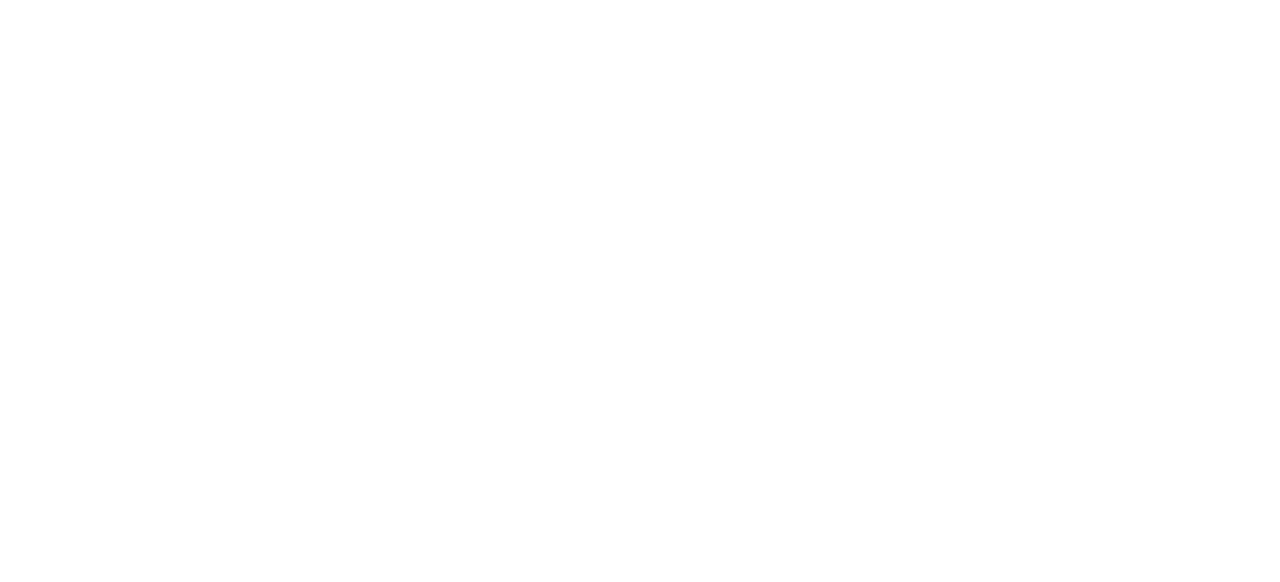
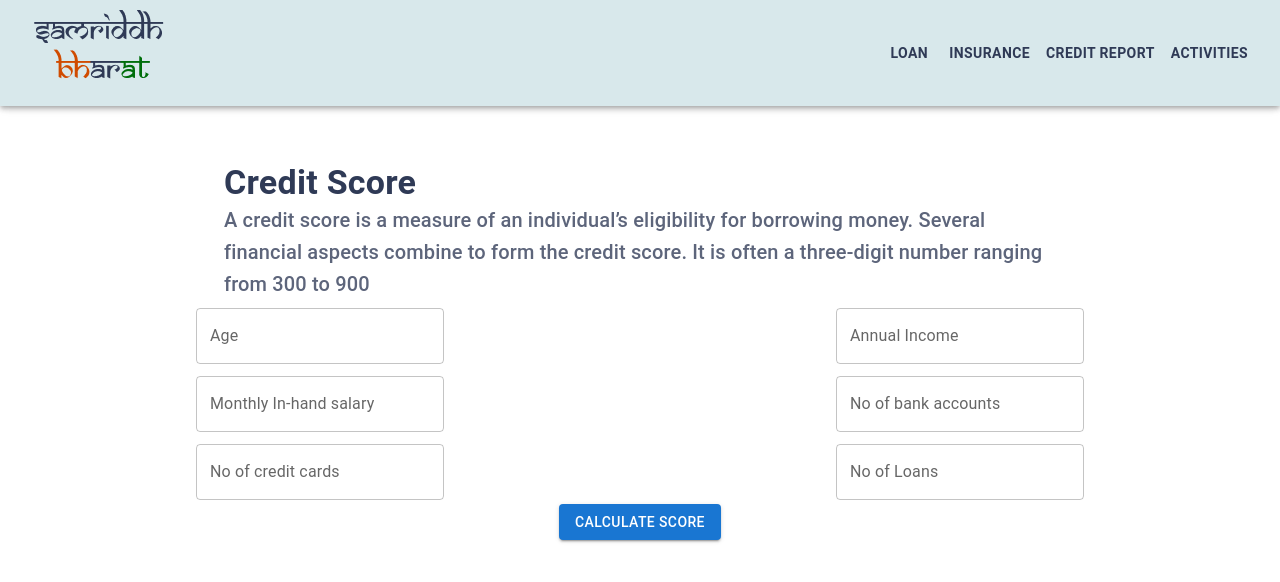
Before and after one commit to dishantzaveri/RajasthanITHackathon, a React (Create React App) app in the folder rajasthan-hackathon/: page /credit in a window 1280 px wide. Before the commit this address had no page. Shown: the top 582 px of the page. Built offline with nearby package versions, Linux system fonts and the light colour scheme.

Commit message:
cibil score

```diff
--- a/rajasthan-hackathon/package.json
+++ b/rajasthan-hackathon/package.json
@@ -3,6 +3,10 @@
   "version": "0.1.0",
   "private": true,
   "dependencies": {
+    "@emotion/react": "^11.10.6",
+    "@emotion/styled": "^11.10.6",
+    "@mui/icons-material": "^5.11.11",
+    "@mui/material": "^5.11.13",
     "@testing-library/jest-dom": "^5.16.5",
     "@testing-library/react": "^13.4.0",
     "@testing-library/user-event": "^13.5.0",
@@ -10,6 +14,7 @@
     "react-dom": "^18.2.0",
     "react-router-dom": "^6.9.0",
     "react-scripts": "5.0.1",
+    "swiper": "^9.1.1",
     "web-vitals": "^2.1.4"
   },
   "scripts": {
--- a/rajasthan-hackathon/src/App.js
+++ b/rajasthan-hackathon/src/App.js
@@ -6,6 +6,7 @@
 import Insurance from "./Pages/Insurance";
 import BusinessLoans from "./Pages/BusinessLoan";
 import Loans from "./Pages/Loans";
+import Cibil from "./Pages/Cibil";
 
 function App() {
   return (
@@ -18,6 +19,7 @@
           <Route path="/insurance" element={<Insurance />} />
           <Route path="/loans" element={<Loans />} />
           <Route path="/Loan" element={<BusinessLoans />} />
+          <Route path="/credit" element={<Cibil />} />
         </Routes>
       </Router>
     </div>
--- /dev/null
+++ b/rajasthan-hackathon/src/Pages/Cibil.js
@@ -0,0 +1,56 @@
+import Navbar from "../Components/Navbar";
+import Typography from "@mui/material/Typography";
+import Grid from "@mui/material/Grid";
+import { Button, TextField } from "@mui/material";
+
+export default function Cibil() {
+  const data = [
+    { field: "Age" },
+    { field: "Annual Income" },
+    { field: "Monthly In-hand salary" },
+    { field: "No of bank accounts" },
+    { field: "No of credit cards" },
+    { field: "No of Loans" },
+  ];
+
+  return (
+    <>
+      <Navbar />
+      <div sx={{ alignItems: "left" }}>
+        <Typography
+          variant="h4"
+          color="initial"
+          sx={{
+            paddingTop: "50px",
+            color: "#2F3A56",
+            textAlign: "left",
+            marginInline: 28,
+          }}
+        >
+          <b>Credit Score</b>
+        </Typography>
+        <Typography
+          variant="h6"
+          color="initial"
+          sx={{
+            color: "#5D657B",
+            textAlign: "left",
+            marginInline: 28,
+          }}
+        >
+          A credit score is a measure of an individual’s eligibility for
+          borrowing money. Several financial aspects combine to form the credit
+          score. It is often a three-digit number ranging from 300 to 900
+        </Typography>
+      </div>
+      <Grid container>
+        {data.map((item) => (
+          <Grid item xs={6} key={item}>
+            <TextField variant="outlined" label={item.field} margin="dense" />
+          </Grid>
+        ))}
+      </Grid>
+      <Button variant="contained" >Calculate Score</Button>
+    </>
+  );
+}
--- a/rajasthan-hackathon/src/Pages/Landing.js
+++ b/rajasthan-hackathon/src/Pages/Landing.js
@@ -7,7 +7,6 @@
 import Switch from '@mui/material/Switch'
 import Paper from '@mui/material/Paper'
 import Slide from '@mui/material/Slide'
-import FormControlLabel from '@mui/material/FormControlLabel'
 import Button from '@mui/material/Button'
 
 const Landing = () => {
```
Also changed, not shown: 2 other files (tests, documents, lock files or other folders).
